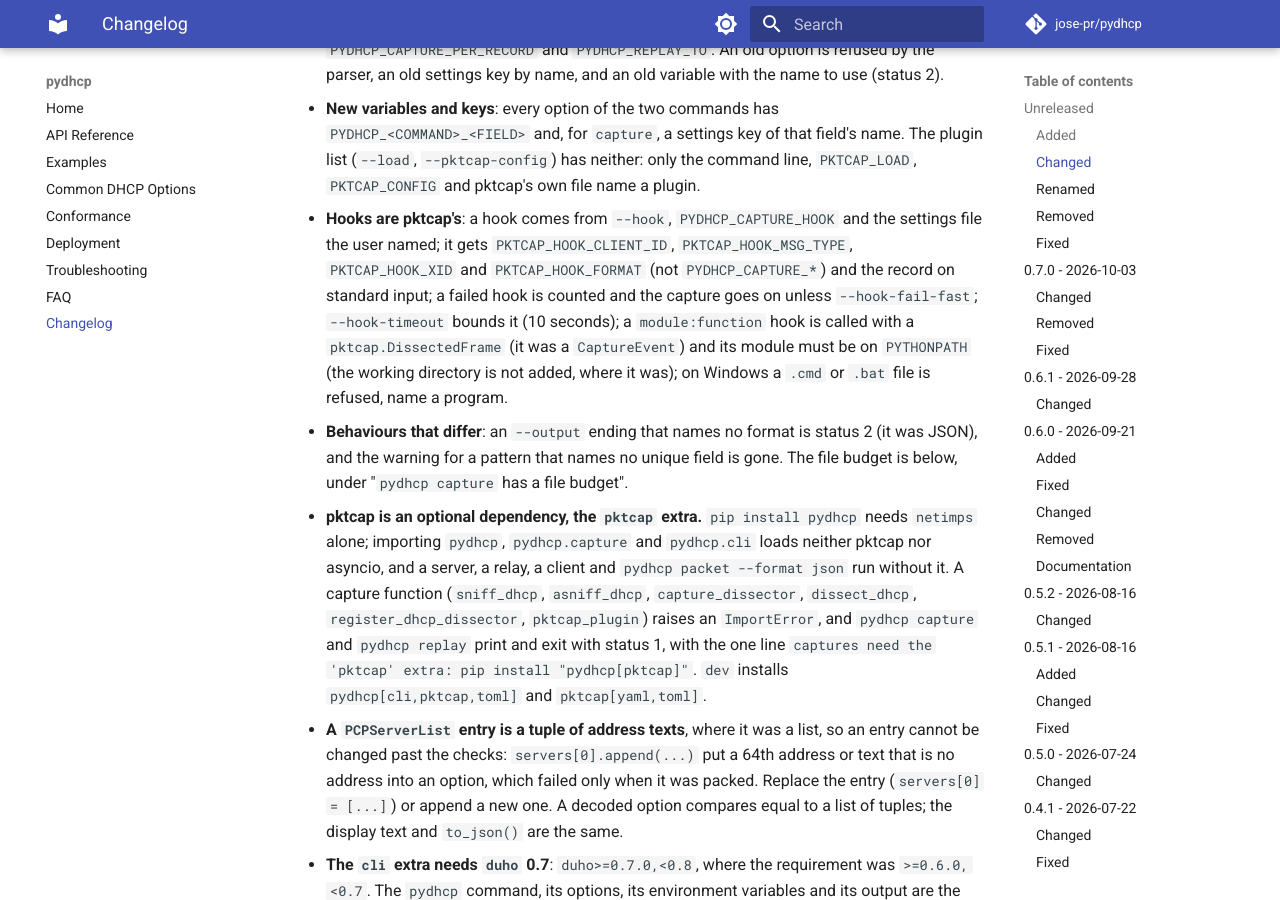
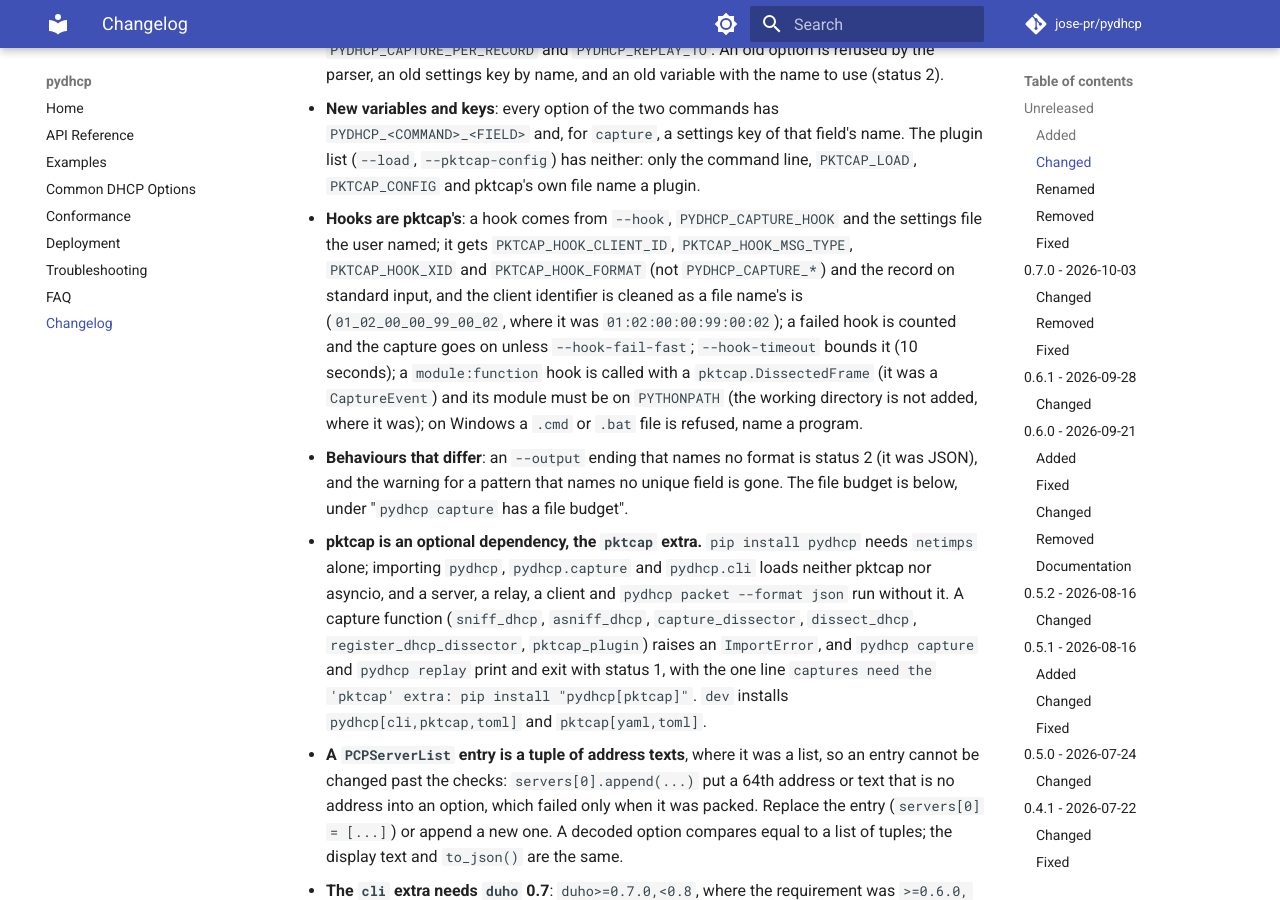
Before and after one commit to jose-pr/pydhcp, an MkDocs documentation site: the page built from docs/changelog.md, in a window 1280 px wide and 900 px high, scrolled down 6187 px. Built offline with MkDocs 1.6.1 and Material for MkDocs 9.7.7, drawn with Linux system fonts in a browser that asks for light colours; comment, search, counter and statistics services are not loaded.

Commit message:
docs: a hook is given the client identifier as a file name holds it
pktcap cleans each value it hands a hook as it cleans one for a file name, so
PKTCAP_HOOK_CLIENT_ID reads 01_02_00_00_99_00_02. The header said it was
colon-separated; the header, the examples, the changelog and the upgrade table
say what a hook receives, and that it differs from the 0.7.0 variable.

```diff
--- a/CHANGELOG.md
+++ b/CHANGELOG.md
@@ -232,7 +232,9 @@ someone upgrading from 0.7.0.
     pktcap's own file name a plugin.
   - **Hooks are pktcap's**: a hook comes from `--hook`, `PYDHCP_CAPTURE_HOOK` and the settings
     file the user named; it gets `PKTCAP_HOOK_CLIENT_ID`, `PKTCAP_HOOK_MSG_TYPE`, `PKTCAP_HOOK_XID`
-    and `PKTCAP_HOOK_FORMAT` (not `PYDHCP_CAPTURE_*`) and the record on standard input; a failed
+    and `PKTCAP_HOOK_FORMAT` (not `PYDHCP_CAPTURE_*`) and the record on standard input, and the
+    client identifier is cleaned as a file name's is (`01_02_00_00_99_00_02`, where it was
+    `01:02:00:00:99:00:02`); a failed
     hook is counted and the capture goes on unless `--hook-fail-fast`; `--hook-timeout` bounds it
     (10 seconds); a `module:function` hook is called with a `pktcap.DissectedFrame` (it was a
     `CaptureEvent`) and its module must be on `PYTHONPATH` (the working directory is not added,
```
Also changed, not shown: RELEASENOTES.md (+2 -2 lines), docs/examples.md (+2 -1 lines), src/pydhcp/AGENTS.md (+1 -1 lines).
